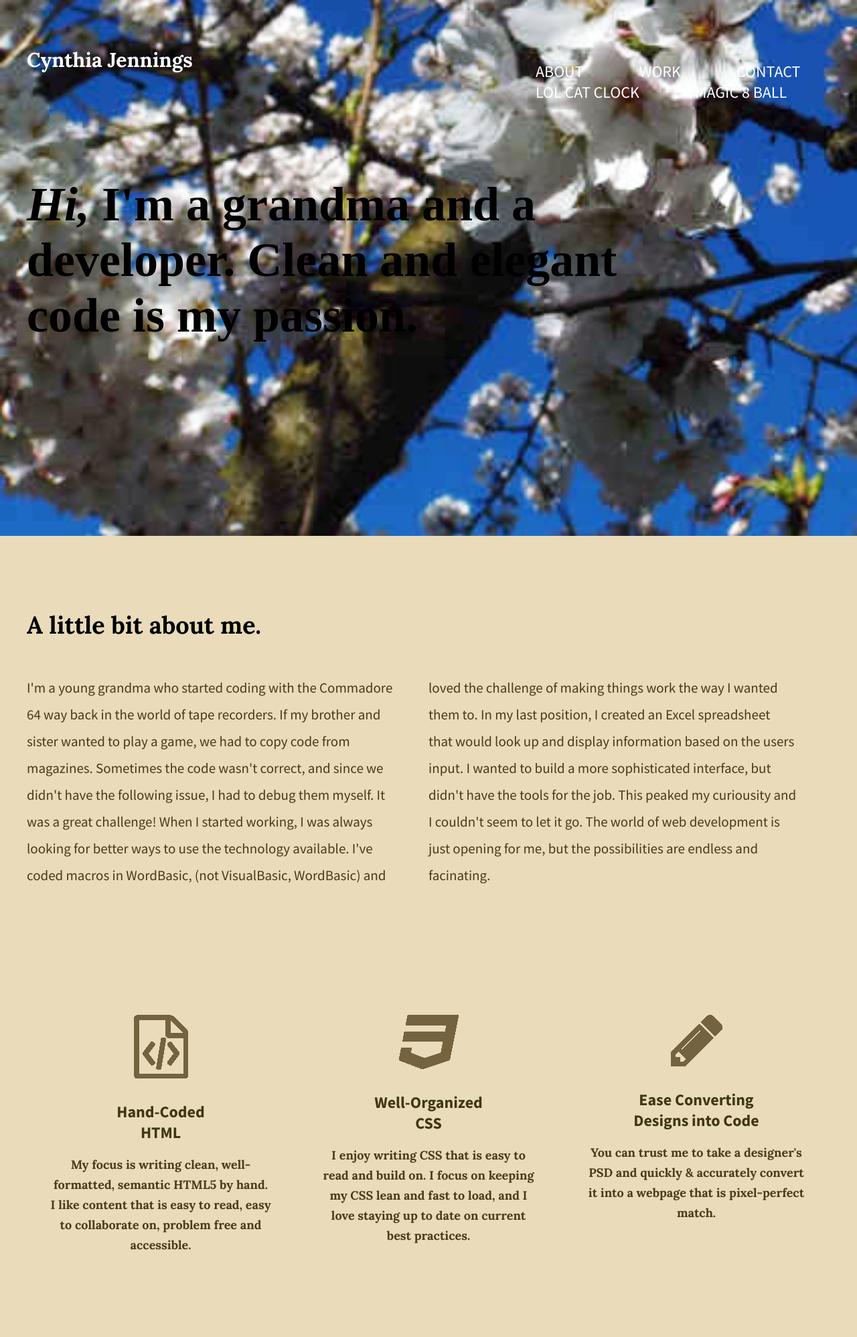
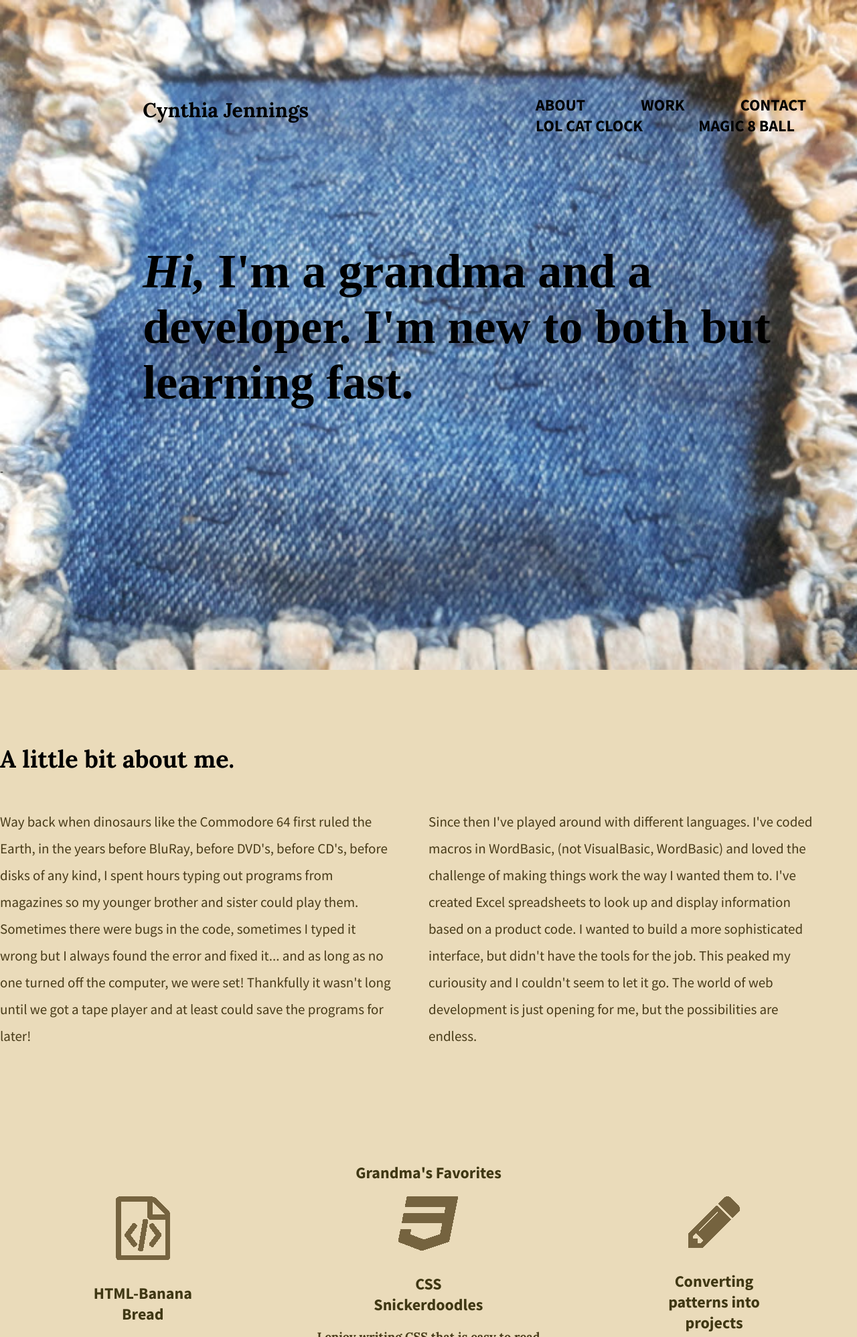
Before and after one commit to ceatonneon/grandmalovescoding, a plain HTML site: page index.html in a window 1280 px wide. Shown: the top 1996 px of the page at 67% size. Drawn offline with nearby package versions, Linux system fonts and the light colour scheme.

Commit message:
Updated photos and index file

```diff
--- a/css/main.css
+++ b/css/main.css
@@ -1,6 +1,7 @@
 /***** BASE STYLES *****/
 
 body {
+      box-sizing: border-box;
       font-family: 'Source Sans Pro', sans-serif;
       background-color: #eadbba;
 }
@@ -12,38 +13,39 @@ body {
 
 /***** GRID *****/
 .full-width {
-    width: 1200px;
+    width: 100%;
     margin: 0 auto;
 }
 
 .half-width {
     float:left;
-    width: 600px;
+    width: 50%;
 }
 
 .third-width {
     float:left;
-    width: 400px;
+    width: 33.33%;
 }
 
  /***** Header Section *****/
 
 header {
-  height: 800px;
-  background: url('../img/cherry-blossoms-2.png');
+  height: 1000px;
+  background: url('../img/quilt.png');
   background-size: cover;
 
   }
   header h1 {
-    padding: 50px 0;
+    padding: 125px 0;
+    padding-left: 33.33%;
     font-family: 'Lora', serif;
     font-size: 30px;
-    color: #FFFFFF;
+    color: #000000;
   }
 
 nav {
   float: right;
-  padding: 75px 40px;
+  padding: 125px 40px;
   }
 
 nav ul li {
@@ -51,22 +53,25 @@ nav ul li {
 }
 
 nav ul li a {
+  font-weight: bolder;
   text-transform: uppercase;
   text-decoration: none;
   font-size: 24px ;
-  color: #ffffff;
+  color: #000000;
   padding-left: 80px;
 }
 
 
 header h2 {
-  width: 950px;
+  width: 75%;
   clear: both;
+  align: center;
   font-family: 'Lora Bold', serif;
   font-size: 72px;
   line-height: normal;
   color: #000000;
   padding: 20px 0;
+  padding-left: 16.66%;
 }
 
 header h2 span {
--- a/index.html
+++ b/index.html
@@ -3,7 +3,7 @@
 
     <head>
         <title> Cynthia Jennings | Developer.</title>
-        <meta charset="utf-8">
+        <meta charset="utf-8" name="viewport" content="width=device-width, initial-scale=1.0">
         <link rel="stylesheet" href="css/normalize.css">
         <link rel="stylesheet" href="css/main.css">
         <script src='https://ajax.googleapis.com/ajax/libs/jquery/1.12.2/jquery.min.js'></script>
@@ -29,7 +29,8 @@
             </ul>
           </nav>
         </div>
-        <h2><em>Hi,</em> I'm a grandma and a developer.  Clean and elegant code is my passion.</h2>
+        <h2><em>Hi,</em> I'm a grandma and a developer.  I'm new to both but learning fast.</h2>
+-
         </div>
       </header>
       <main>
@@ -37,43 +38,44 @@
           <div class="full-width">
             <h2>A little bit about me.</h2>
             <div class="half-width">
-              <p> I'm a young grandma who started coding with the Commadore 64 way back in the world of tape recorders.  If my brother and sister wanted to play a game, we had to copy code from magazines.  Sometimes the code wasn't correct, and since we didn't have the following issue, I had to debug them myself.  It was a great challenge!  When I started working, I was always looking for better ways to use the technology available.  I've coded macros in WordBasic, (not VisualBasic, WordBasic) and </p>
+              <p>Way back when dinosaurs like the Commodore 64 first ruled the Earth, in the years before BluRay, before DVD's, before CD's, before disks of any kind, I spent hours typing out programs from magazines so my younger brother and sister could play them.  Sometimes there were bugs in the code, sometimes I typed it wrong but I always found the error and fixed it... and as long as no one turned off the computer, we were set!  Thankfully it wasn't long until we got a tape player and at least could save the programs for later!</p>
             </div>
             <div class="half-width">
-              <p>loved the challenge of making things work the way I wanted them to. In my last position, I created an Excel spreadsheet that would look up and display information based on the users input.  I wanted to build a more sophisticated interface, but didn't have the tools for the job.  This peaked my curiousity and I couldn't seem to let it go.  The world of web development is just opening for me, but the possibilities are endless and facinating. </p>
+              <p> Since then I've played around with different languages.  I've coded macros in WordBasic, (not VisualBasic, WordBasic) and loved the challenge of making things work the way I wanted them to. I've created Excel spreadsheets to look up and display information based on a product code.  I wanted to build a more sophisticated interface, but didn't have the tools for the job.  This peaked my curiousity and I couldn't seem to let it go.  The world of web development is just opening for me, but the possibilities are endless. </p>
             </div>
           </div>
         </section>
 
         <section id="work">
           <div class="full-width">
+            <h2> Grandma's Favorites </h2>
             <div class="third-width">
               <img src="img/html-icon.png" alt="HTML icon" />
-              <h3>Hand-Coded HTML</h3>
-              <p>My focus is writing clean, well-formatted, semantic HTML5 by hand.  I like content that is easy to read, easy to collaborate on, problem free and accessible.</p>
+              <h3>HTML-Banana Bread</h3>
+              <p>I combine clean, well-formatted, semantic HTML with content that is easy to read, easy to collaborate on, problem free and accessible to make Grandma's best HTML-Banana Bread.</p>
             </div>
             <div class="third-width">
               <img src="img/css-icon.png" alt="CSS icon"/>
-              <h3>Well-Organized CSS</h3>
-              <p> I enjoy writing CSS that is easy to read and build on. I focus on keeping my CSS lean and fast to load, and I love staying up to date on current best practices.</p>
+              <h3>CSS Snickerdoodles</h3>
+              <p> I enjoy writing CSS that is easy to read and build on. I focus on keeping my CSS lean and fast to load, and I love staying up to date on current best practices.  And the cinnamon and sugar coating has to be the best!</p>
             </div>
             <div class="third-width">
               <img src="img/pencil-icon.png" alt="Pencil icon"/>
-              <h3>Ease Converting Designs into Code</h3>
-              <p> You can trust me to take a designer's PSD and quickly & accurately convert it into a webpage that is pixel-perfect match.</p>
+              <h3>Converting patterns into projects</h3>
+              <p> From pattern to project to knit blankets and more.  Other than spoiling my grandchildren, nothing is more fun than taking a complex pattern and turning it into a completed project. I've completed rosaries and cross stitch patterns too so you can see I work with a variety of mediums.</p>
             </div>
           </div>
         </section>
           <footer id="contact">
           <div class="full-width">
             <div class="half-width" >
-              <img id="contact-img" src="img/grasses.png" alt="Wheat blowing"/>
+              <img id="contact-img" src="img/Cosmo_Lily_me.png" width ="50%" alt="Black cat sitting in my lap"/>
             </div>
             <div class="half-width">
               <h2>Like what you see?</h2>
               <h3 id="email-header">Let's meet for a cup of coffee!<br> Email me at:
               <a href="mailto:cjennings1961@gmail.com"> <img id="envelope" src="img/envelope.png" alt="cjennings1961@gmail.com">cjennings1961@gmail.com</a></h3>
-              <h3 id="socialmedia-header">Or, find me on the interwebs</h3>
+              <h3 id="socialmedia-header">Or, find us on the interwebs</h3>
               <ul>
                 <li><a href="https://twitter.com/ceatonneon" target ="_blank"><img src="img/twitter.png" alt="Twitter"></a></li>
                 <!-- <li><a href="http://linkedin.com" target ="_blank"><img src="img/linkedin.png" alt="LinkedIn"></a></li> -->
```
Also changed, not shown: css/respond.css (added), img/Bookshelf_Lily.JPG (added), img/Cosmo_lickin_good.jpg (added), img/quilt.jpg (added), img/quilt.png (added), 7 other files.
